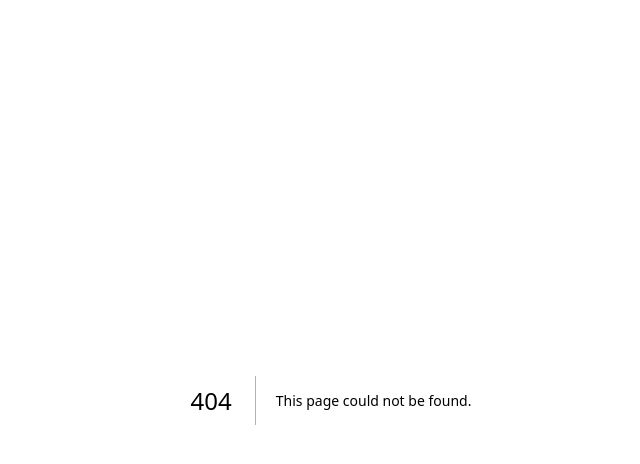
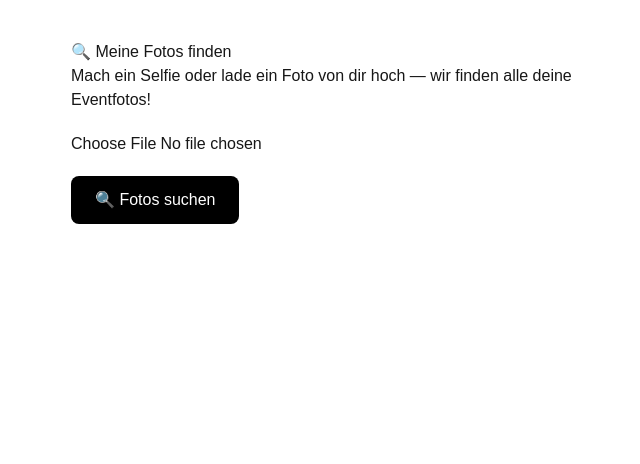
Before and after one commit to 90focus/90focus, a Next.js app: page /suche in a window 1280 px wide. Before the commit this address had no page. Shown: the top 464 px of the page, without its empty margins (309-949 px from the left). Built offline with nearby package versions, Linux system fonts and the light colour scheme.

Commit message:
suche seite hinzugefuegt

```diff
--- /dev/null
+++ b/app/suche/page.tsx
@@ -0,0 +1,109 @@
+'use client'
+
+import { useState } from 'react'
+
+export default function SuchePage() {
+  const [selfie, setSelfie] = useState<File | null>(null)
+  const [searching, setSearching] = useState(false)
+  const [matches, setMatches] = useState<string[]>([])
+  const [message, setMessage] = useState('')
+  const [preview, setPreview] = useState<string | null>(null)
+
+  const handleSelfie = (e: React.ChangeEvent<HTMLInputElement>) => {
+    const file = e.target.files?.[0]
+    if (file) {
+      setSelfie(file)
+      setPreview(URL.createObjectURL(file))
+    }
+  }
+
+  const handleSearch = async () => {
+    if (!selfie) {
+      setMessage('Bitte zuerst ein Selfie aufnehmen!')
+      return
+    }
+
+    setSearching(true)
+    setMessage('Suche läuft...')
+    setMatches([])
+
+    const formData = new FormData()
+    formData.append('selfie', selfie)
+
+    try {
+      const res = await fetch('/api/rekognition', {
+        method: 'PUT',
+        body: formData,
+      })
+      const data = await res.json()
+
+      if (data.matches && data.matches.length > 0) {
+        setMatches(data.matches)
+        setMessage(`${data.matches.length} Foto(s) gefunden!`)
+      } else {
+        setMessage('Keine Fotos gefunden.')
+      }
+    } catch {
+      setMessage('Fehler bei der Suche!')
+    } finally {
+      setSearching(false)
+    }
+  }
+
+  return (
+    <div style={{ padding: '40px', maxWidth: '600px', margin: '0 auto' }}>
+      <h1>🔍 Meine Fotos finden</h1>
+      <p>Mach ein Selfie oder lade ein Foto von dir hoch — wir finden alle deine Eventfotos!</p>
+
+      <input
+        type="file"
+        accept="image/*"
+        capture="user"
+        onChange={handleSelfie}
+        style={{ margin: '20px 0', display: 'block' }}
+      />
+
+      {preview && (
+        <img
+          src={preview}
+          alt="Vorschau"
+          style={{ width: '150px', height: '150px', objectFit: 'cover', borderRadius: '50%', marginBottom: '20px' }}
+        />
+      )}
+
+      <button
+        onClick={handleSearch}
+        disabled={searching}
+        style={{
+          padding: '12px 24px',
+          background: '#000',
+          color: '#fff',
+          border: 'none',
+          borderRadius: '8px',
+          cursor: 'pointer',
+          fontSize: '16px',
+        }}
+      >
+        {searching ? 'Suche...' : '🔍 Fotos suchen'}
+      </button>
+
+      {message && <p style={{ marginTop: '20px', fontWeight: 'bold' }}>{message}</p>}
+
+      {matches.length > 0 && (
+        <div style={{ marginTop: '30px' }}>
+          <h2>Deine Fotos:</h2>
+          <div style={{ display: 'grid', gridTemplateColumns: 'repeat(2, 1fr)', gap: '10px' }}>
+            {matches.map((filename, i) => (
+              <img
+                key={i}
+                src={`https://90focus-fotos.s3.eu-north-1.amazonaws.com/${filename}`}
+                alt={`Foto ${i + 1}`}
+                style={{ width: '100%', borderRadius: '8px' }}
+              />
+            ))}
+          </div>
+        </div>
+      )}
+    </div>
+  )
+}
```
